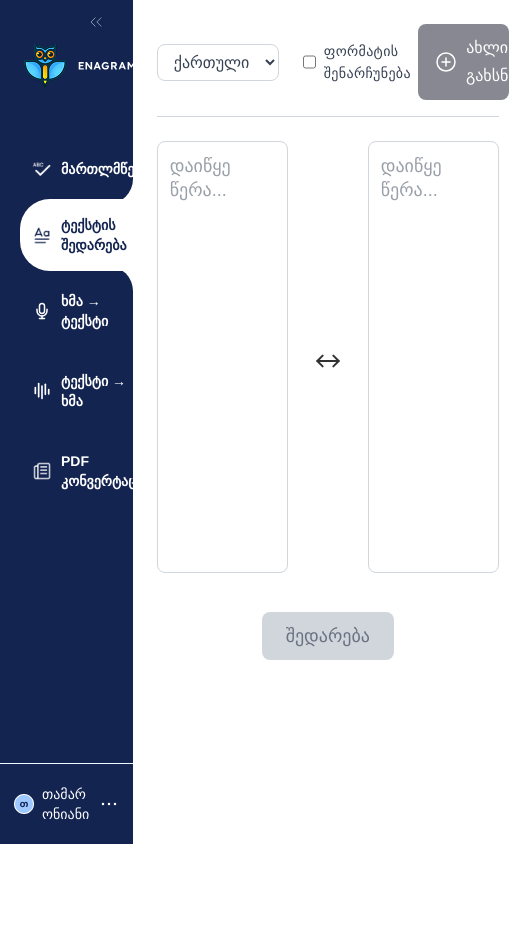
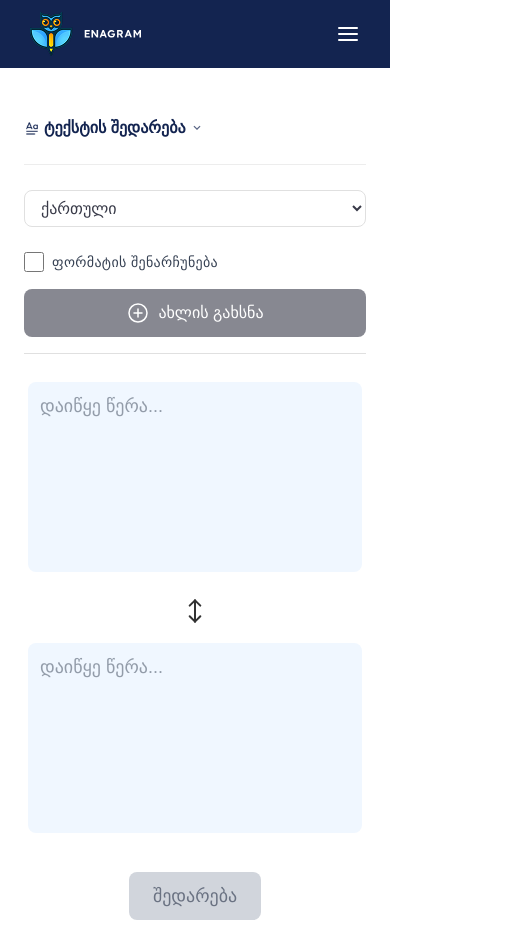
Before and after one commit to Giorgi-Khoshtaria/EnagramTask, a React (Vite) app: page / in a window 390 px wide. Shown: the whole page, 523 px wide, since content can reach past the window. Before the commit the page ends 844 px from the top, so only its background shows below. Built offline with nearby package versions, Linux system fonts and the light colour scheme.

Commit message:
feat: add responsive

```diff
--- a/src/Components/Header/Header.tsx
+++ b/src/Components/Header/Header.tsx
@@ -10,6 +10,7 @@ import pdf from "../../assets/programming-code-document.png";
 import userIcon from "../../assets/User Images.png";
 import dots from "../../assets/dots.svg";
 import leftArrow from "../../assets/chevrons-left.svg";
+import manu from "../../assets/menu.svg";
 import "./header.css";
 
 function Header() {
@@ -22,17 +23,20 @@ function Header() {
   ];
 
   return (
-    <header className="bg-dark-Blue w-[240px] min-h-screen flex flex-col relative">
-      <div className="absolute top-3 right-[27px]">
+    <header className="bg-dark-Blue w-[240px] min-h-screen flex flex-col relative max-md:min-h-[60px] max-md:w-full">
+      <div className="absolute top-3 right-[27px] max-md:hidden">
         <img src={leftArrow} alt="left arrow" />
       </div>
-      <div className="pt-11  flex-grow">
-        <NavLink to="/" className="flex items-center gap-[11px] pl-6">
+      <div className="pt-11  flex-grow max-md:py-3 max-md:flex max-md:items-center max-md:justify-between max-md:w-full">
+        <NavLink
+          to="/"
+          className="flex items-center gap-[11px] pl-6 max-md:pl-[30px]"
+        >
           <img src={logo} alt="logo" />
           <img src={enagram} alt="enagram" />
         </NavLink>
 
-        <nav className="mt-[51px] pl-5">
+        <nav className="mt-[51px] pl-5 max-md:hidden">
           <ul>
             {navigation.map((item, index) => (
               <li
@@ -55,9 +59,12 @@ function Header() {
             ))}
           </ul>
         </nav>
+        <div className="hidden max-md:flex max-md:pr-[30px]">
+          <img src={manu} alt="Manu Icon" />
+        </div>
       </div>
 
-      <div className="border-t border-t-light-blue flex items-center justify-between pl-3.5 pr-3 py-5 mt-auto">
+      <div className="border-t border-t-light-blue flex items-center justify-between pl-3.5 pr-3 py-5 mt-auto max-md:hidden">
         <div className="flex items-center gap-2">
           <img src={userIcon} alt="user icon" />
           <p className="text-sm leading-5 text-white">თამარ ონიანი</p>
--- a/src/Layout/Layout.tsx
+++ b/src/Layout/Layout.tsx
@@ -4,7 +4,7 @@ import Header from "../Components/Header/Header";
 
 function Layout() {
   return (
-    <div className="flex items-center justify-between  ">
+    <div className="flex items-center justify-between max-md:flex-col  ">
       <Header />
       <Outlet />
     </div>
--- a/src/Pages/CompareText/CompareText.tsx
+++ b/src/Pages/CompareText/CompareText.tsx
@@ -5,6 +5,7 @@ import rotateArrow from "../../assets/Arrow, Rotate.png";
 import Loader from "./Loader";
 import type { State } from "../../types/types";
 import type { Action } from "../../types/types";
+import Filter from "./filter";
 
 const initialState: State = {
   text1: "",
@@ -114,21 +115,24 @@ export default function CompareText() {
   return (
     <div className="w-full min-h-screen flex flex-col items-start bg-white">
       <div className="px-6 pt-6 w-full">
-        <div className="pb-4 border-b border-gray-300 flex items-center justify-between">
-          <div className="flex items-center gap-6">
+        <div className="hidden w-full max-md:flex">
+          <Filter />
+        </div>
+        <div className="pb-4 border-b border-lightGray flex flex-wrap  gap-4 items-center justify-between max-[420px]:flex-col max-[420px]:items-start">
+          <div className="flex items-center gap-6 max-[420px]:flex-col max-[420px]:w-full">
             <select
               defaultValue="ka"
-              className="border border-gray-300 rounded-lg leading-[22px] text-gray-700 px-3 py-2"
+              className="border border-lightGray rounded-lg leading-[22px] w-[135px] text-arsenic px-3 py-2 max-[420px]:w-full"
             >
               <option value="ka">ქართული</option>
               <option value="en">English</option>
             </select>
 
-            <div className="flex items-center gap-2">
+            <div className="flex items-center gap-2  max-[420px]:w-full">
               <input
                 type="checkbox"
                 id="preserveFormat"
-                className="w-5 h-5 border border-gray-400 rounded-sm accent-blue-500"
+                className="w-5 h-5 border  border-gray-400 rounded-sm accent-blue-500"
               />
               <label
                 htmlFor="preserveFormat"
@@ -141,7 +145,7 @@ export default function CompareText() {
 
           <button
             onClick={() => dispatch({ type: "RESET" })}
-            className="bg-brown flex gap-2 items-center py-[10px] px-4 rounded-lg text-white leading-7 hover:bg-brown/80 transition"
+            className="bg-brown flex gap-2 items-center justify-center py-[10px] px-4 rounded-lg text-white leading-7 hover:bg-brown/80 transition max-[420px]:w-full"
           >
             <img src={plusIcon} alt="plusIcon" />
             ახლის გახსნა
@@ -154,8 +158,8 @@ export default function CompareText() {
           <Loader progress={state.progress} />
         </div>
       ) : (
-        <div className="p-6 flex flex-col items-center w-full gap-8 transition-opacity duration-300">
-          <div className="flex items-center justify-between gap-4 w-full">
+        <div className="p-6 flex flex-col items-center w-full gap-8 transition-opacity duration-300 max-md:p-7">
+          <div className="flex items-center justify-between gap-4 w-full max-sm:flex-col ">
             <div className="relative w-full">
               {state.comparisonDone && (
                 <div
@@ -170,14 +174,14 @@ export default function CompareText() {
                 onChange={(e) =>
                   dispatch({ type: "SET_TEXT1", payload: e.target.value })
                 }
-                className={`p-3 bg-transparent border border-gray-300 w-full h-[432px] rounded-lg resize-none text-lg leading-6 caret-black focus:outline-none ${
+                className={`p-3 bg-light-blue  w-full h-[432px] max-sm:h-[190px] rounded-lg resize-none text-lg leading-6 caret-black focus:outline-none ${
                   state.comparisonDone ? "text-transparent" : "text-gray-700"
                 }`}
                 placeholder="დაიწყე წერა..."
               />
             </div>
 
-            <img src={arrows} alt="arrows" className="mx-2" />
+            <img src={arrows} alt="arrows" className="mx-2 max-sm:rotate-90" />
 
             <div className="relative w-full">
               {state.comparisonDone && (
@@ -193,7 +197,7 @@ export default function CompareText() {
                 onChange={(e) =>
                   dispatch({ type: "SET_TEXT2", payload: e.target.value })
                 }
-                className={`p-3 bg-transparent border border-gray-300 w-full h-[432px] rounded-lg resize-none text-lg leading-6 caret-black focus:outline-none ${
+                className={`p-3 bg-light-blue  w-full h-[432px] max-sm:h-[190px] rounded-lg resize-none text-lg leading-6 caret-black focus:outline-none ${
                   state.comparisonDone ? "text-transparent" : "text-gray-700"
                 }`}
                 placeholder="დაიწყე წერა..."
--- /dev/null
+++ b/src/Pages/CompareText/Filter.tsx
@@ -0,0 +1,39 @@
+import React from "react";
+import image from "../../assets/Spelling, Check, Text.png";
+function Filter() {
+  return (
+    <div className=" w-full flex items-center gap-1 py-[26px] mb-[25px] border-b border-b-lightGray3 max-sm:text-[12px]">
+      <img src={image} alt="Image" className="w-6 h-6 max-sm:w-4 max-sm:h-4" />
+      <p className="text-dark-Blue font-bold leading-5 text-[16px]">
+        ტექსტის შედარება
+      </p>
+      <svg
+        xmlns="http://www.w3.org/2000/svg"
+        width="14"
+        height="14"
+        viewBox="0 0 14 14"
+        fill="none"
+      >
+        <g clipPath="url(#clip0_2046_486)">
+          <path
+            d="M4.3225 4.66797L7 7.33964L9.6775 4.66797L10.5 5.49047L7 8.99047L3.5 5.49047L4.3225 4.66797Z"
+            fill="#132450"
+            fillOpacity="0.7"
+          />
+        </g>
+        <defs>
+          <clipPath id="clip0_2046_486">
+            <rect
+              width="14"
+              height="14"
+              fill="white"
+              transform="matrix(-1 0 0 1 14 0)"
+            />
+          </clipPath>
+        </defs>
+      </svg>
+    </div>
+  );
+}
+
+export default Filter;
--- a/src/index.css
+++ b/src/index.css
@@ -26,4 +26,5 @@ body {
   --color-brown: rgba(56, 58, 72, 0.6);
   --color-lightGray: #e0e0e0;
   --color-lightGray2: #e1e1e1;
+  --color-lightGray3: #ededed;
 }
```
Also changed, not shown: src/assets/menu.svg (added).
